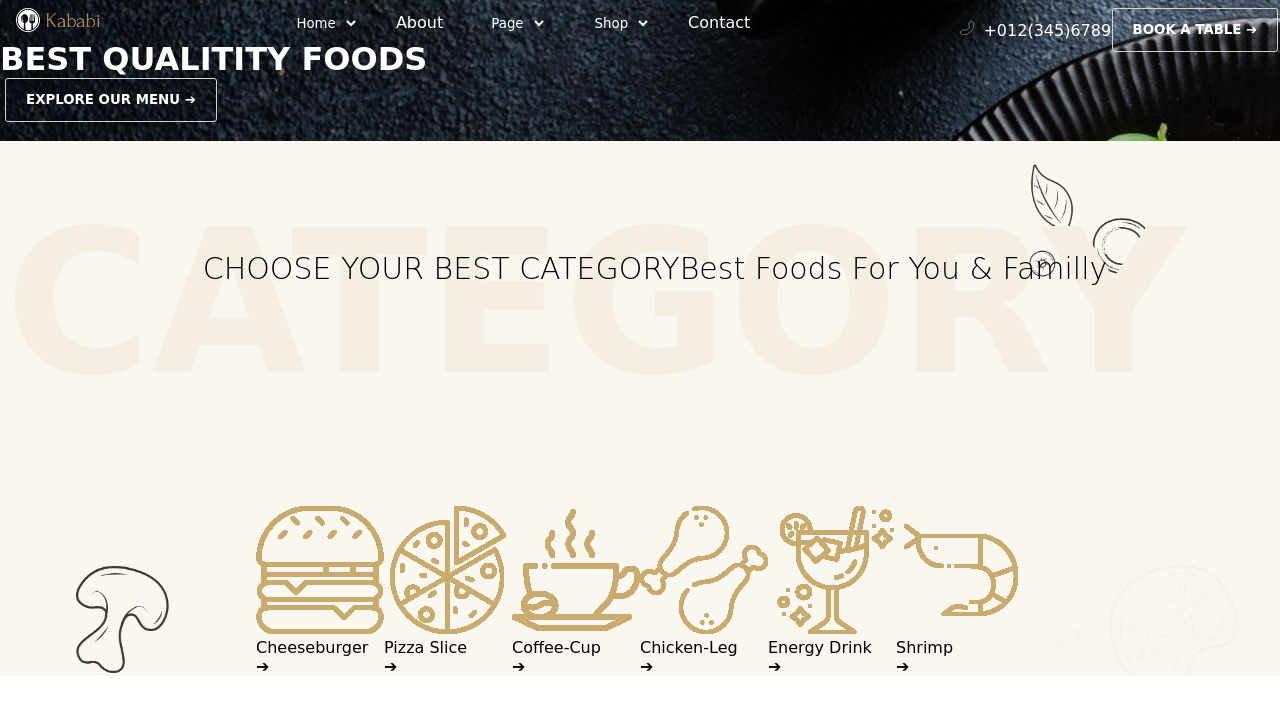
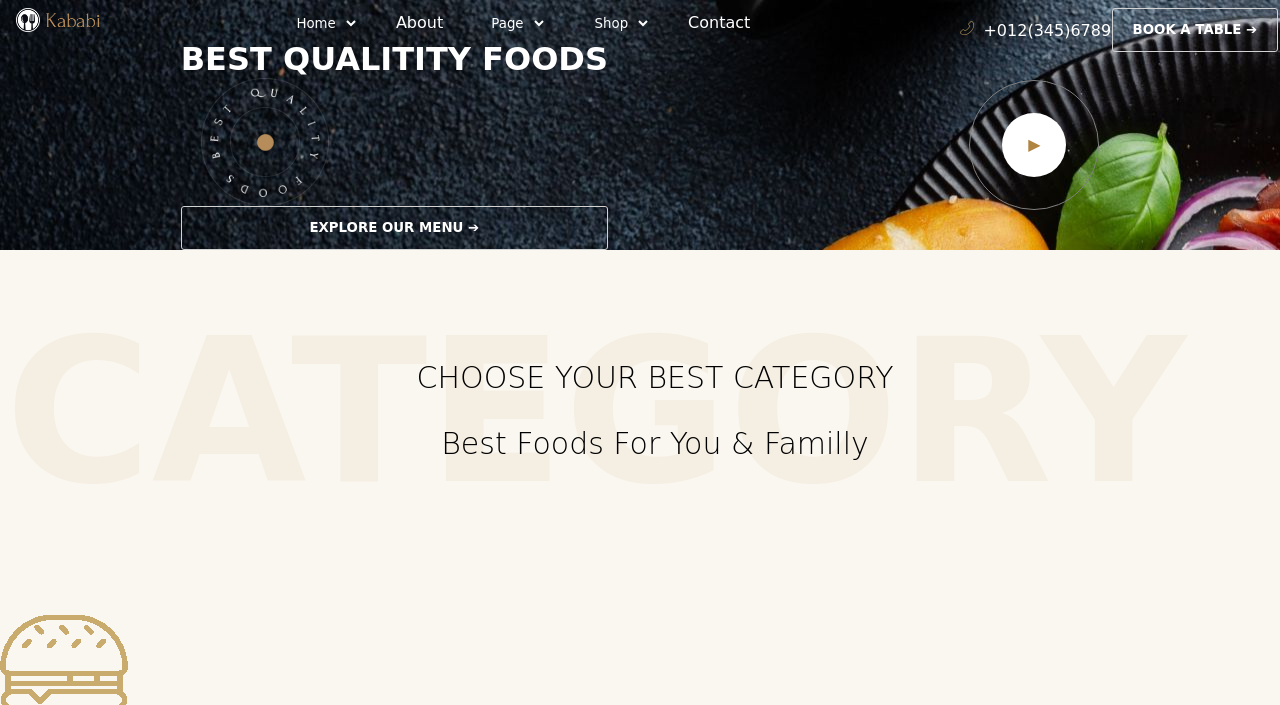
Before and after one commit to bastien-venturi/Kababi-food, a plain HTML site: page index.html in a window 1280 px wide. Shown: the top 705 px of the page. Drawn offline with Linux system fonts and the light colour scheme; a web font is replaced by a local one.

Commit message:
update nav

```diff
--- a/index.html
+++ b/index.html
@@ -49,13 +49,17 @@
         </div>
       </div>
     </nav>
+    <div class="body-header">
       <div class="title">
         <h1>BEST QUALITITY FOODS</h1>
-      <img src="" alt="">
+        <img src="/public/images/slider/img_bg2.png" alt="">
         <button class="btn-primary-tranparent"> explore our menu ➔</button>
       </div>
       <div class="play">
-      <img src="" alt="">
+        <div>
+          <p>▶</p>
+        </div>
+      </div>
     </div>
   </header>
 
--- a/sass/base/_background.scss
+++ b/sass/base/_background.scss
@@ -2,7 +2,7 @@
 
 header {
   background-image: url("/public/images/slider/img_bg_slider_home01.jpg");
-  max-width: 100%;
+  background-repeat: no-repeat;
 }
 
 .category{
--- a/sass/components/_articleCategory.scss
+++ b/sass/components/_articleCategory.scss
@@ -1,5 +1,6 @@
 main .category div
 {
-    display:flex;
-    justify-content:center;
+    display:grid;
+    grid-template-columns: 1fr;
+    margin: 0 auto;
 }
--- /dev/null
+++ b/sass/components/_header.scss
@@ -0,0 +1,47 @@
+@import '../abstract/variables';
+
+header {
+  display: flex;
+  flex-direction: column;
+  .body-header{
+    display: flex;
+    justify-content: space-around;
+
+    .title{
+      display: flex;
+      flex-direction: column;
+
+      img{
+        position: relative;
+        left: 20px;
+        width: 8em;
+        height: 8em;
+      }
+
+    }
+
+    .play{
+      margin: auto 0;
+      padding: 2em;
+      display: flex;
+      align-items: center;
+      justify-content: center;
+      text-align: center;
+      border: 1px solid gray;
+      border-radius: 50%;
+
+      div{
+        display: flex;
+        align-items: center;
+        justify-content: center;
+        width: 4em;
+        height: 4em;
+        color: $_cream-hover-color;
+        background-color: white;
+        border-radius: 50%;
+
+
+      }
+    }
+  }
+}
--- a/sass/components/_nav.scss
+++ b/sass/components/_nav.scss
@@ -2,6 +2,7 @@
 
 nav {
 	background: transparent;
+  position: relative;
 	padding-top: 0.5em;
 	width: 100%;
 	height: 2em;
--- /dev/null
+++ b/sass/components/_section.scss
@@ -0,0 +1,6 @@
+main {
+  display: grid;
+  grid-template-columns: 1fr;
+  grid-template-rows: repeat(6, 1fr);
+  max-width: 100%;
+}
--- a/sass/style.scss
+++ b/sass/style.scss
@@ -2,6 +2,8 @@
 @import './base/background';
 @import './components/button';
 @import './base/typographie';
+@import './components/header';
+@import './components/section';
 @import './components/titleSection';
 @import './components/articleCategory';
 @import './components/nav';
```
Also changed, not shown: sass/style.css, 1 other file. Lines whose indentation alone changed are shown as unchanged.
